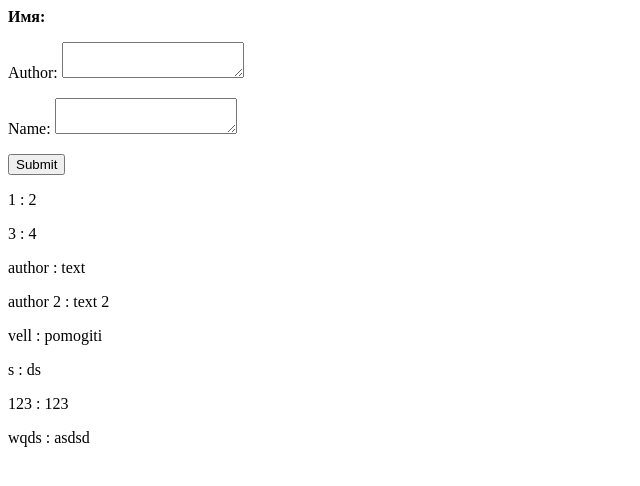
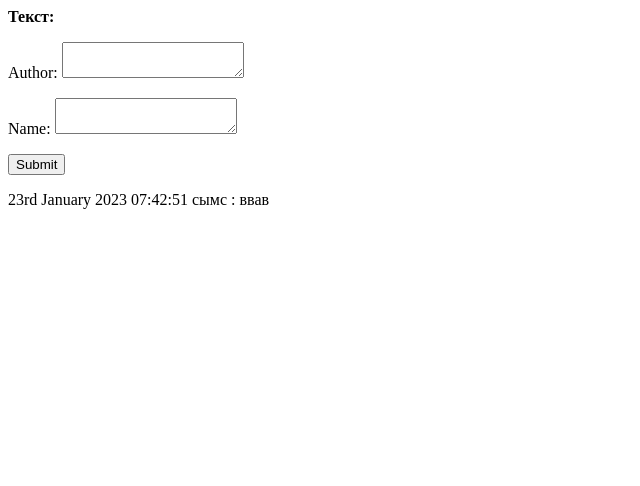
Before and after one commit to Vlas98/php, a PHP site: page / in a window 1280 px wide. Shown: the top 486 px of the page, without its empty margins (0-640 px from the left). Run offline with PHP 8.4, Linux system fonts and the light colour scheme.

Commit message:
add time

```diff
--- a/Templates/template.phtml
+++ b/Templates/template.phtml
@@ -7,15 +7,16 @@
 
     <body>
 
-    <p><b>Имя: </b><?= $name; ?> </p>
+    <p><b>Текст: </b><?= $name; ?> </p>
 
          <form action="" method="post">
             <p> Author: <textarea name= "author"></textarea>  </p>
             <p> Name: <textarea name="name"></textarea></p>
             <p><input type="submit"> </p>
             <?php foreach($nameList as $item){ ?>
-                <p><?= $item['author']?> :
-                   <?= $item['name']?> </P>
+                <p><?= $item['data']?>
+                    <?= $item['author']?> :
+                    <?= $item['name']?> </P>
             <?php } ?>
 
          </form>
--- a/index.php
+++ b/index.php
@@ -1,4 +1,5 @@
 <?php
+date_default_timezone_set('Europe/Moscow');
 
 $name = $_POST['name'] ?? '';
 $author = $_POST['author'] ?? '';
@@ -14,7 +15,8 @@ $nameList= [];
 
 if(!empty($name) && !empty($author) )
 {
-$nameList[] = ["author" =>$author, "name" => $name];
+$data = date('jS F Y h:i:s');
+$nameList[] = ["data" => $data,"author" =>$author, "name" => $name];
 file_put_contents('list.json',json_encode($nameList));
 }
 
--- a/list.json
+++ b/list.json
@@ -1 +1 @@
-[{"author":"1","name":"2"},{"author":"3","name":"4"},{"author":"author","name":"text"},{"author":"author 2 ","name":"text 2"},{"author":"vell","name":"pomogiti"},{"author":"s","name":"ds"},{"author":"123","name":"123"},{"author":"wqds","name":"asdsd"}]
+[{"data":"23rd January 2023 07:42:51","author":"\u0441\u044b\u043c\u0441","name":"\u0432\u0432\u0430\u0432"}]
```
